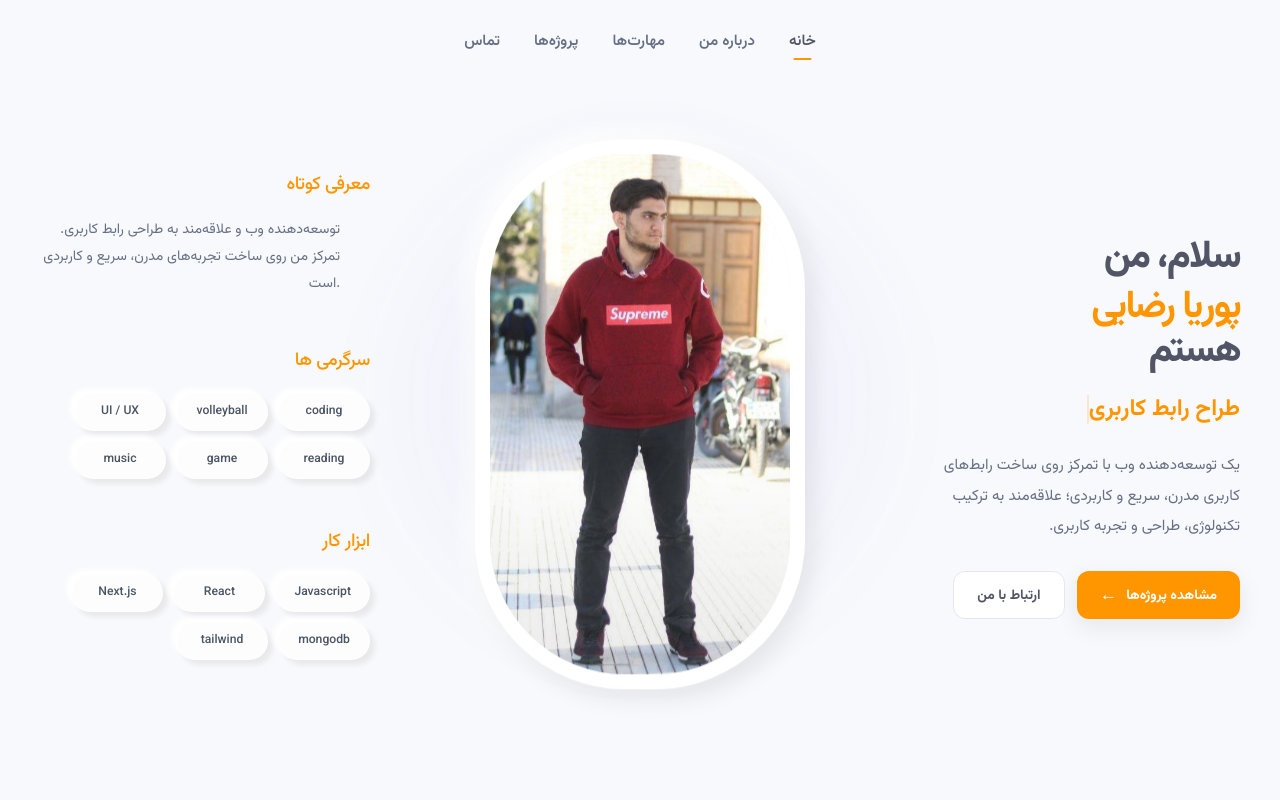
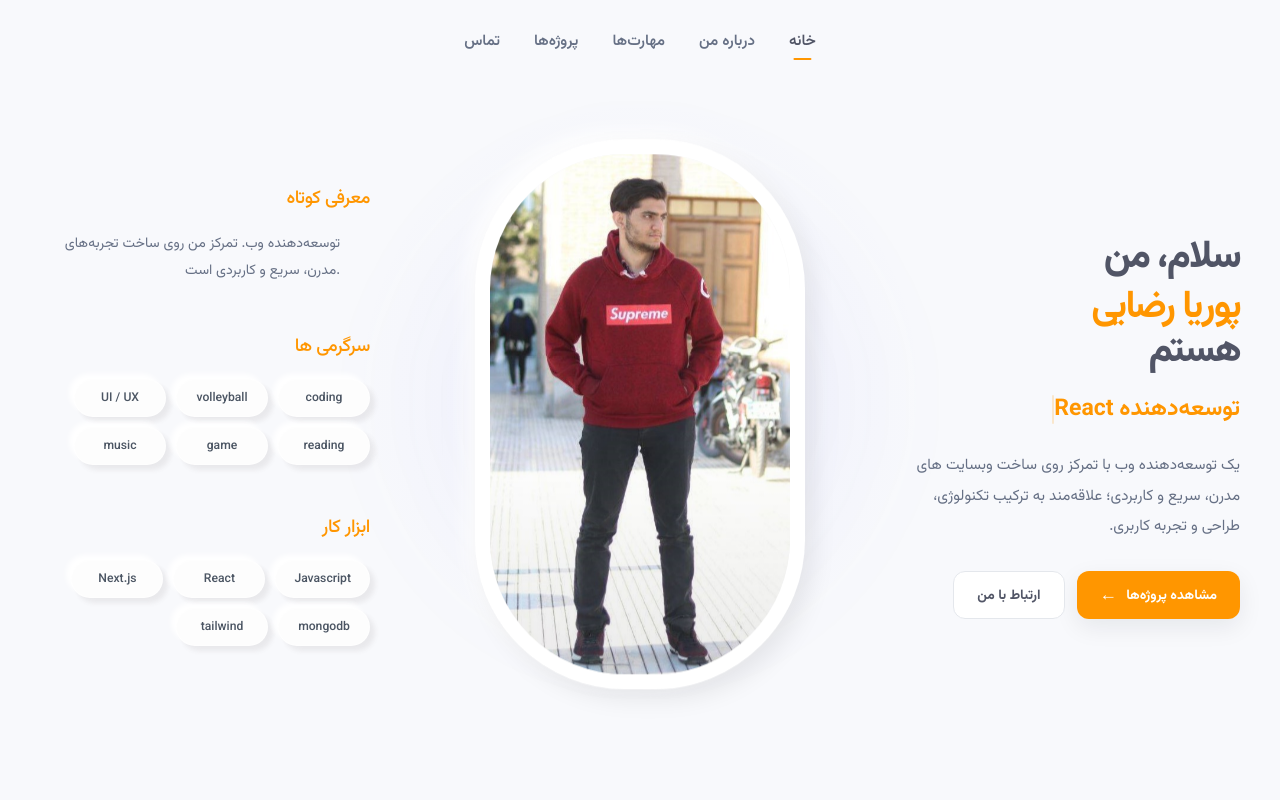
Before and after one commit to pouria-rezaee/portfolio, a Next.js app: page / in a window 1280 px wide. Shown: the top 800 px of the page. Built offline with nearby package versions, Linux system fonts and the light colour scheme.

Commit message:
new features added

```diff
--- a/components/home/HeroPreview.js
+++ b/components/home/HeroPreview.js
@@ -7,7 +7,6 @@ import styles from "./HeroPreview.module.css";
 
 const typingTexts = [
   "توسعه‌دهنده فرانت‌اند",
-  "طراح رابط کاربری",
   "توسعه‌دهنده React",
   "توسعه‌دهنده Next.js",
 ];
@@ -72,7 +71,7 @@ export default function Hero() {
             </div>
 
             <p className={styles.description}>
-              یک توسعه‌دهنده وب با تمرکز روی ساخت رابط‌های کاربری مدرن، سریع و
+              یک توسعه‌دهنده وب با تمرکز روی ساخت وبسایت های مدرن، سریع و
               کاربردی؛ علاقه‌مند به ترکیب تکنولوژی، طراحی و تجربه کاربری.
             </p>
 
@@ -116,8 +115,8 @@ export default function Hero() {
               <h2 className={styles.blockTitle}>معرفی کوتاه</h2>
 
               <p className={styles.blockText}>
-                توسعه‌دهنده وب و علاقه‌مند به طراحی رابط کاربری. تمرکز من روی
-                ساخت تجربه‌های مدرن، سریع و کاربردی است.
+                توسعه‌دهنده وب. تمرکز من روی ساخت تجربه‌های مدرن، سریع و کاربردی
+                است.
               </p>
             </div>
 
```
